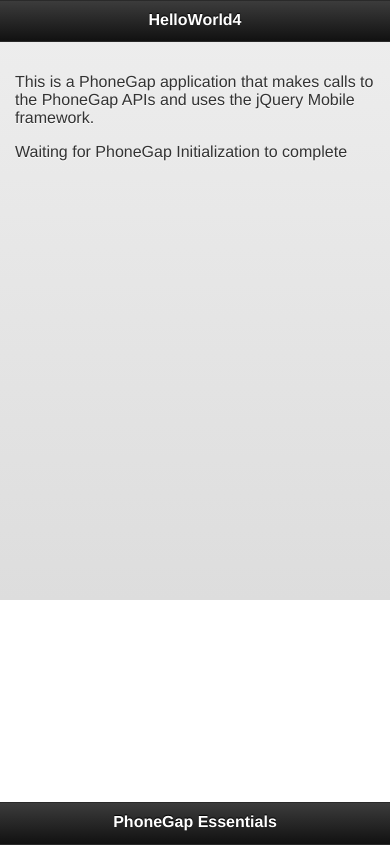
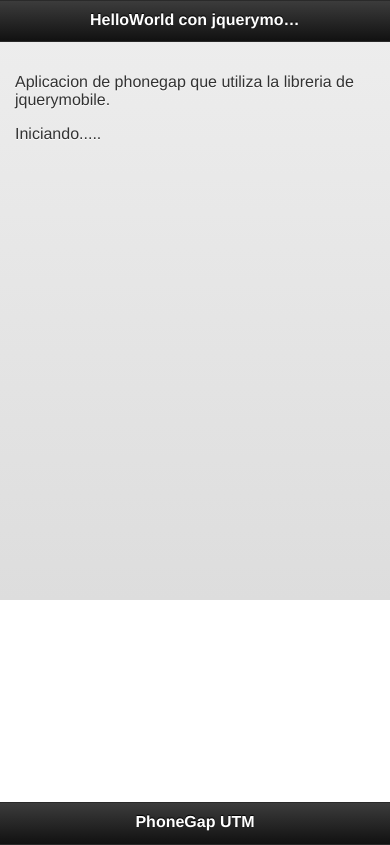
Before and after one commit to churros/helloworld4, a plain HTML site: page index.html in a window 390 px wide. Drawn offline with Linux system fonts and the light colour scheme; some packages are replaced by stand-ins of ours.

Commit message:
jquerymobile

```diff
--- a/index.html
+++ b/index.html
@@ -3,47 +3,50 @@
 <head>
 	<meta http-equiv="Content-type" content="text/html;
 	charset=utf-8">
-<meta name="viewport" id="viewport"
-content="width=device-width, height=device-height,
-initial-scale=1.0, maximum-scale=1.0,
-user-scalable=no;" />
+	<meta name="viewport" id="viewport" content="width=device-width, height=device-height, initial-scale=1.0, maximum-scale=1.0, user-scalable=no;" />
+
+
 	<link rel="stylesheet" href="jquery.mobile-1.0b3.css" />
-<script type="text/javascript" charset="utf-8"
-src="jquery-1.6.4.js"></script>
-<script type="text/javascript" charset="utf-8"
-src="jquery.mobile-1.0b3.js"></script>
-<script type="text/javascript" charset="utf-8"src="phonegap.js"></script>
+	<script type="text/javascript" charset="utf-8" src="jquery-1.6.4.js"></script>
+	<script type="text/javascript" charset="utf-8" src="jquery.mobile-1.0b3.js"></script>
+
+
+	<script type="text/javascript" charset="utf-8" src="phonegap.js"></script>
+
+
+
 	<script type="text/javascript" charset="utf-8">
 		function onBodyLoad() {
-document.addEventListener("deviceready", onDeviceReady,
-false);
+			document.addEventListener("deviceready", onDeviceReady,false);
 			}
+
 		function onDeviceReady() {
-//Get the appInfo DOM element
 			var element = document.getElementById('appInfo');
-//replace it with specific information about the device
-//running the application
 			element.innerHTML = 'PhoneGap (version ' +
 			device.phonegap + ')<br />' + device.platform + ' ' +
 			device.name + ' (version ' + device.version + ').';
 		}
 	</script>
+
+
 </head>
 <body onload="onBodyLoad()">
+
 	<div data-role="page">
 		<div data-role="header" data-position="fixed">
-<h1>HelloWorld4</h1>
+			<h1>HelloWorld con jquerymobile</h1>
 		</div>
+
 		<div data-role="content">
-<p>This is a PhoneGap application that makes calls to
-the PhoneGap APIs and uses the jQuery Mobile
-framework.</p>
-<p id="appInfo">Waiting for PhoneGap Initialization to
-complete</p>
+			<p>Aplicacion de phonegap que utiliza la libreria de jquerymobile.</p>
+			<p id="appInfo">Iniciando.....</p>
 		</div>
+
+
 		<div data-role="footer" data-position="fixed">
-<h1>PhoneGap Essentials</h1>
+			<h1>PhoneGap UTM</h1>
 		</div>
 	</div>
+
 </body>
 </html>
```
Lines whose indentation alone changed are shown as unchanged.
